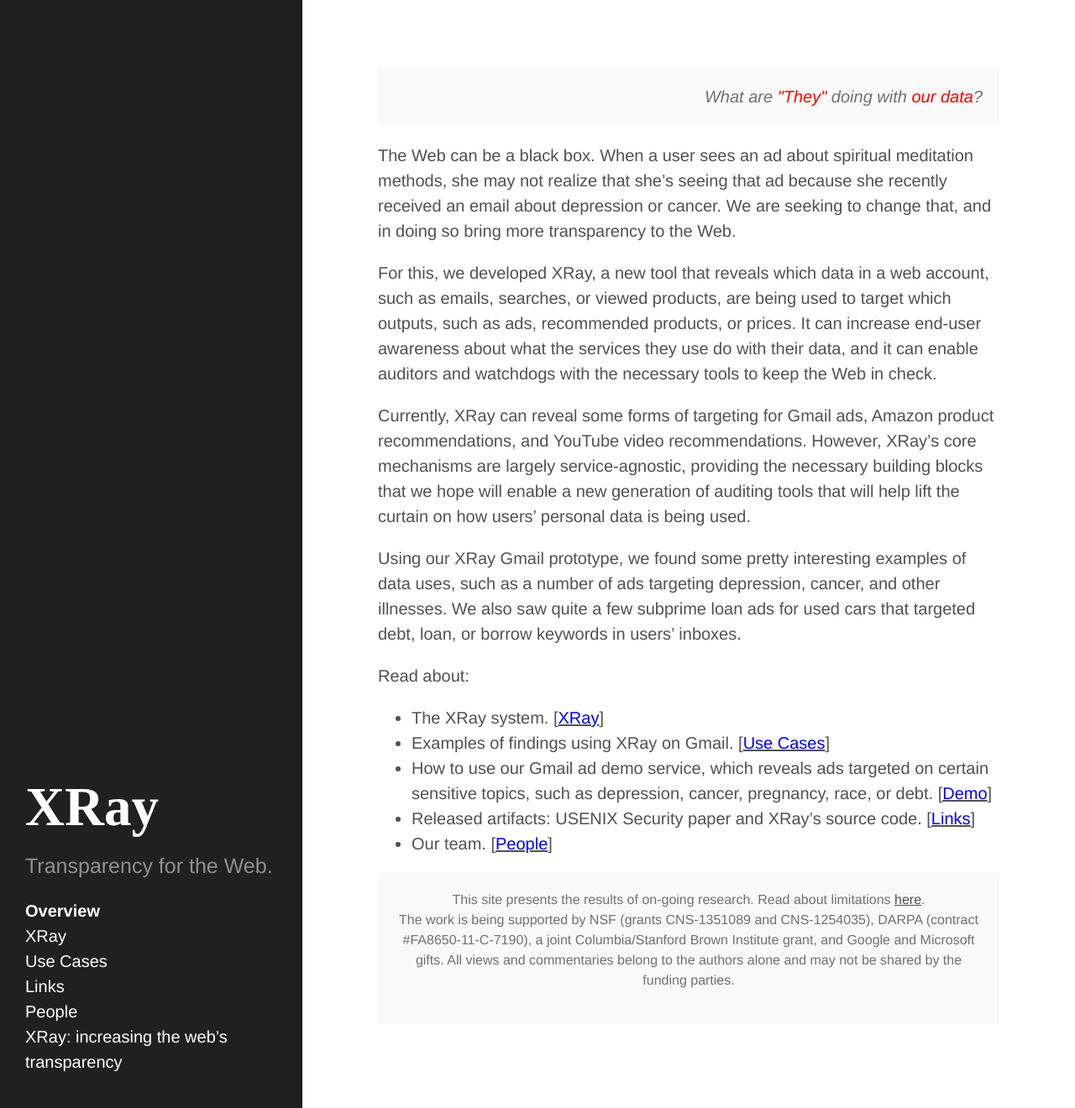
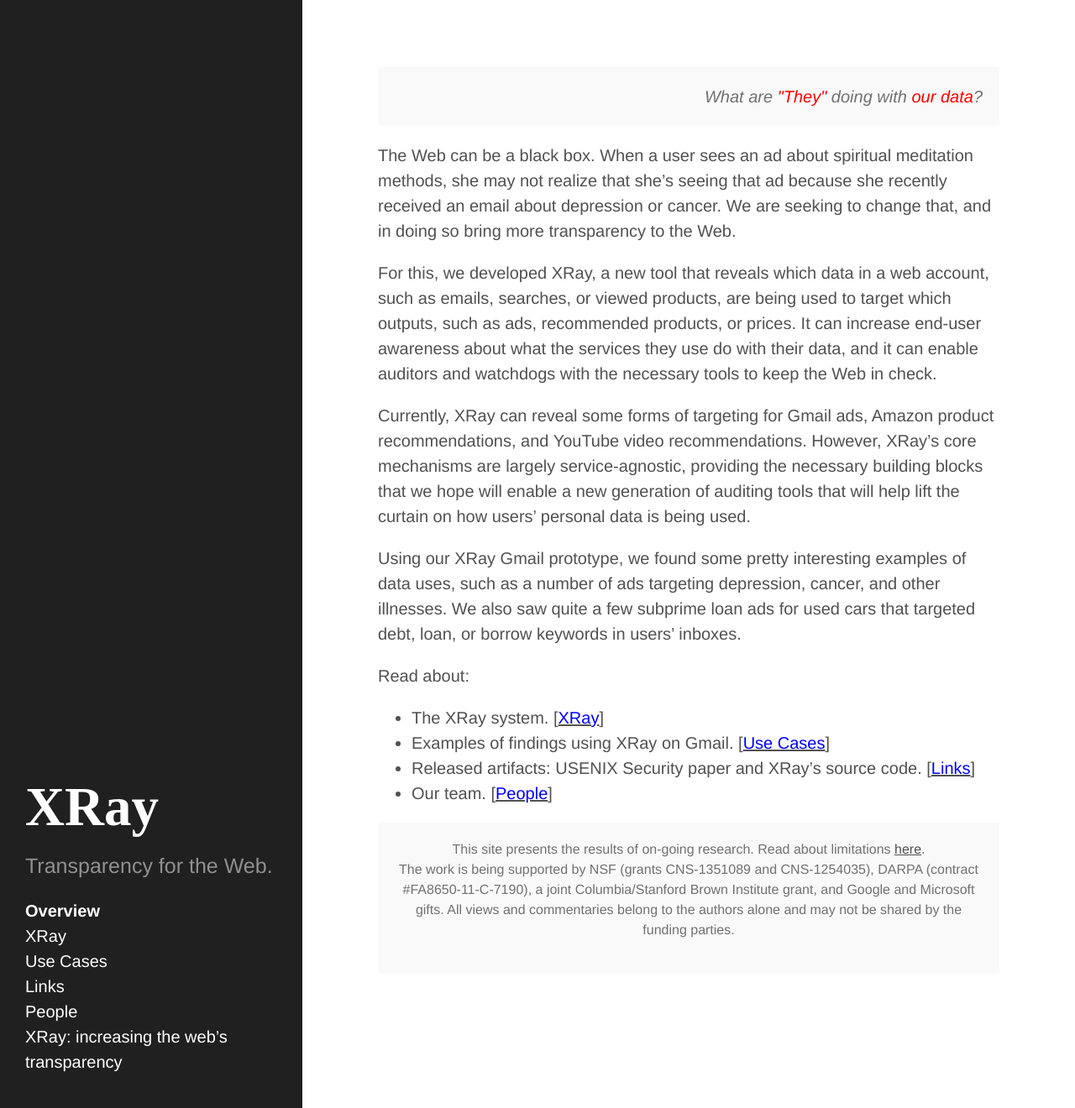
Before and after one commit to columbia/xray, a Jekyll site: the page built from index.md, in a window 1280 px wide and 1320 px high. Shown: the whole window at 84% size. Built offline with Jekyll 4.4.1, drawn with Linux system fonts in a browser that asks for light colours; Markdown is read by kramdown in place of the engine named in the settings.

Commit message:
Update index.md

```diff
--- a/index.md
+++ b/index.md
@@ -52,9 +52,6 @@ Read about:
 * The XRay system. [<a href="{{ site.baseurl }}/2-system-description/"><font color="blue">XRay</font></a>]
 * Examples of findings using XRay on Gmail.
 [<a href="{{ site.baseurl }}/3-use-cases/"><font color="blue">Use Cases</font></a>]
-* How to use our Gmail ad demo service, which reveals ads
-targeted on certain sensitive topics, such as depression, cancer,
-pregnancy, race, or debt.  [<a href="{{ site.baseurl }}/4-gmail-demo/"><font color="blue">Demo</font></a>]
 * Released artifacts: USENIX Security paper and XRay's
   source code. [<a href="{{ site.baseurl }}/5-resources/"><font color="blue">Links</font></a>]
 * Our team. [<a href="{{ site.baseurl }}/5-resources/"><font color="blue">People</font></a>]
```
